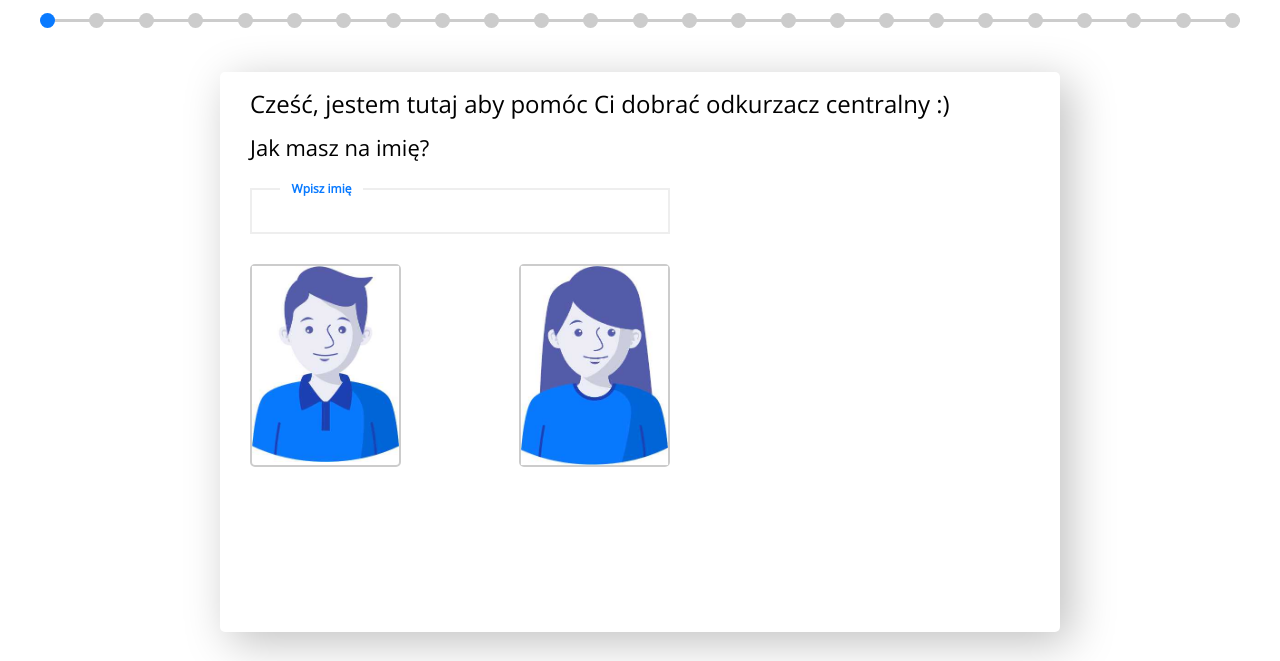
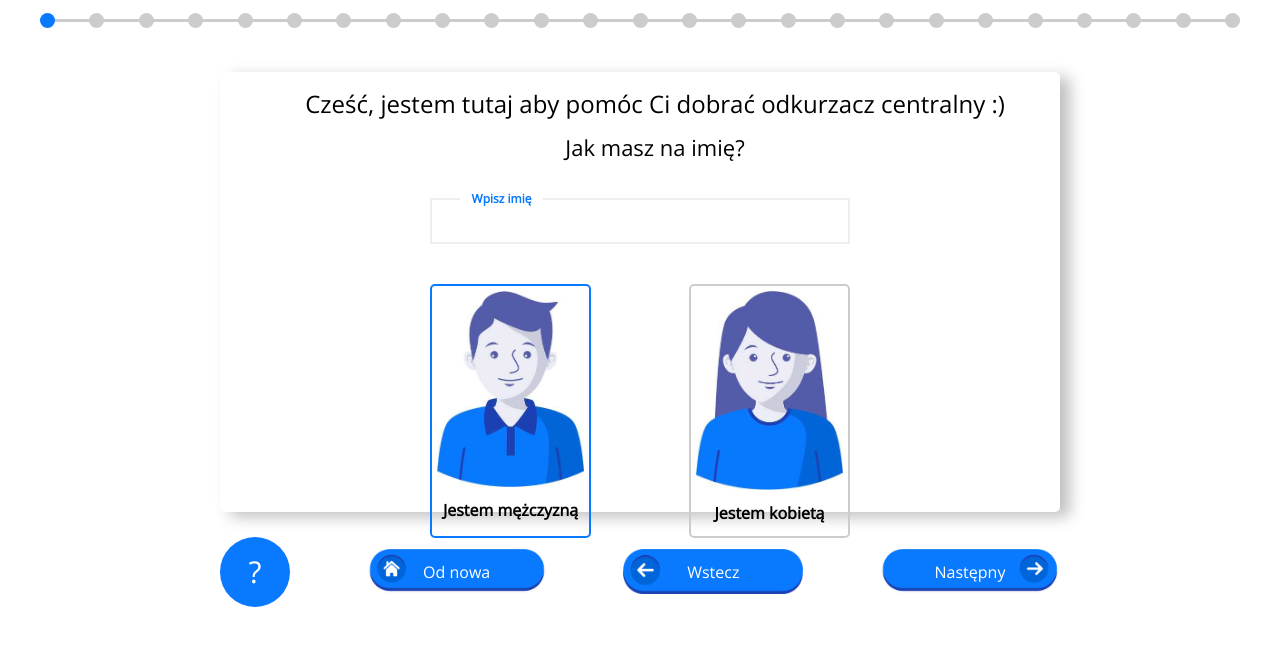
Before and after one commit to KrystianKaminski/foxes, a plain HTML site: page index.html in a window 1280 px wide. Shown: the part 139-800 px from the top of the page. Drawn offline with nearby package versions, Linux system fonts and the light colour scheme.

Commit message:
Finish form-view

```diff
--- a/index.html
+++ b/index.html
@@ -51,13 +51,21 @@
             <input class="text-input" type="text" />
         </div>
         <div class="form-view__input form-view__input--gender">
-            <div class="form-view__gender form-view__gender--male">
+            <div class="form-view__gender form-view__gender--male form-view__gender--active">
                 <img src="./img/mezczyzna_1.jpg" alt="">
+                <div class="form-view__text">Jestem mężczyzną</div>
             </div>
             <div class="form-view__gender form-view__gender--female">
                 <img src="./img/kobieta_1.jpg" alt="">
+                <div class="form-view__text">Jestem kobietą</div>
             </div>
         </div>
+    </div>
+    <div class="cta-container">
+        <div class="cta cta__question-mark">?</div>
+        <div class="cta cta__again"><img class="button" src="./img/od_nowa.png" alt=""></div>
+        <div class="cta cta__back"><img class="button" src="./img/wstecz.png" alt=""></div>
+        <div class="cta cta__next"><img class="button" src="./img/strzałka.png" alt=""></div>
     </div>
 </body>
 
--- a/style.css
+++ b/style.css
@@ -49,9 +49,9 @@ body {
 }
 
 .form-view {
-    box-shadow: 10px 10px 45px 0 rgba(0, 0, 0, .25);
+    box-shadow: 10px 5px 15px 0 rgba(0, 0, 0, .25);
     border-radius: 5px;
-    height: 70vh;
+    height: 55vh;
     width: 70%;
     margin: 50px auto 0;
 }
@@ -60,12 +60,14 @@ body {
     font-size: 24px;
     margin-left: 30px;
     padding-top: 20px;
+    text-align: center;
 }
 
 .form-view__question {
     font-size: 22px;
     margin-top: 20px;
     margin-left: 30px;
+    text-align: center;
 }
 
 .form-view__input {
@@ -74,6 +76,10 @@ body {
     margin-top: 30px;
     position: relative;
     display: flex;
+}
+
+.form-view__input--text {
+    margin: 40px auto;
 }
 
 .text-input {
@@ -107,15 +113,91 @@ body {
 
 .form-view__input--gender {
     justify-content: space-between;
+    margin: 0 auto;
 }
 
 .form-view__gender {
     width: 35%;
+    padding: 5px;
     border: 2px solid #ccc;
     border-radius: 5px;
+    cursor: pointer;
+}
+
+.form-view__gender--active {
+    border-color: #097AFF;
 }
 
 .form-view__gender img {
     max-width: 100%;
     display: block;
 }
+
+.form-view__text {
+    text-align: center;
+    margin: 15px 0 10px;
+    font-weight: bold;
+}
+
+.cta-container {
+    width: 70%;
+    height: 10vh;
+    margin: 20px auto;
+    display: flex;
+    justify-content: space-between;
+}
+
+.cta {
+    width: 180px;
+    display: flex;
+    flex-direction: column;
+    justify-content: center;
+    cursor: pointer;
+    position: relative;
+}
+
+.cta .button {
+    max-width: 100%;
+    display: block;
+    height: 45px;
+}
+
+.cta__question-mark {
+    margin: auto 0;
+    width: 70px;
+    height: 70px;
+    border-radius: 50%;
+    background-color: #097AFF;
+    color: white;
+    display: flex;
+    justify-content: center;
+    align-items: center;
+    font-size: 30px;
+}
+
+.cta__again::after {
+    content: 'Od nowa';
+    position: absolute;
+    color: white;
+    top: 50%;
+    left: 50%;
+    transform: translate(-50%, -50%);
+}
+
+.cta__back::after {
+    content: 'Wstecz';
+    position: absolute;
+    color: white;
+    top: 50%;
+    left: 50%;
+    transform: translate(-50%, -50%);
+}
+
+.cta__next::after {
+    content: 'Następny';
+    position: absolute;
+    color: white;
+    top: 50%;
+    left: 50%;
+    transform: translate(-50%, -50%);
+}
```
